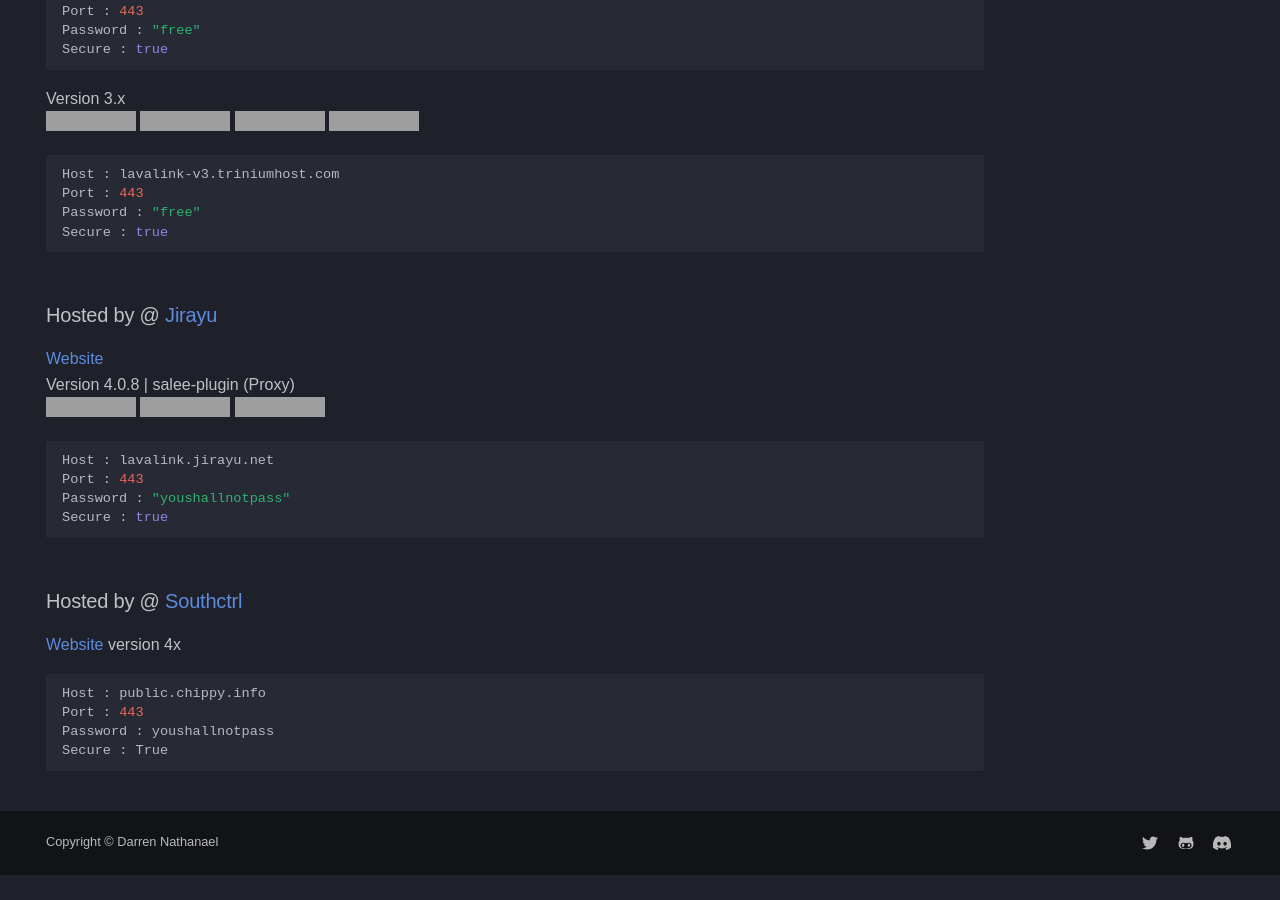
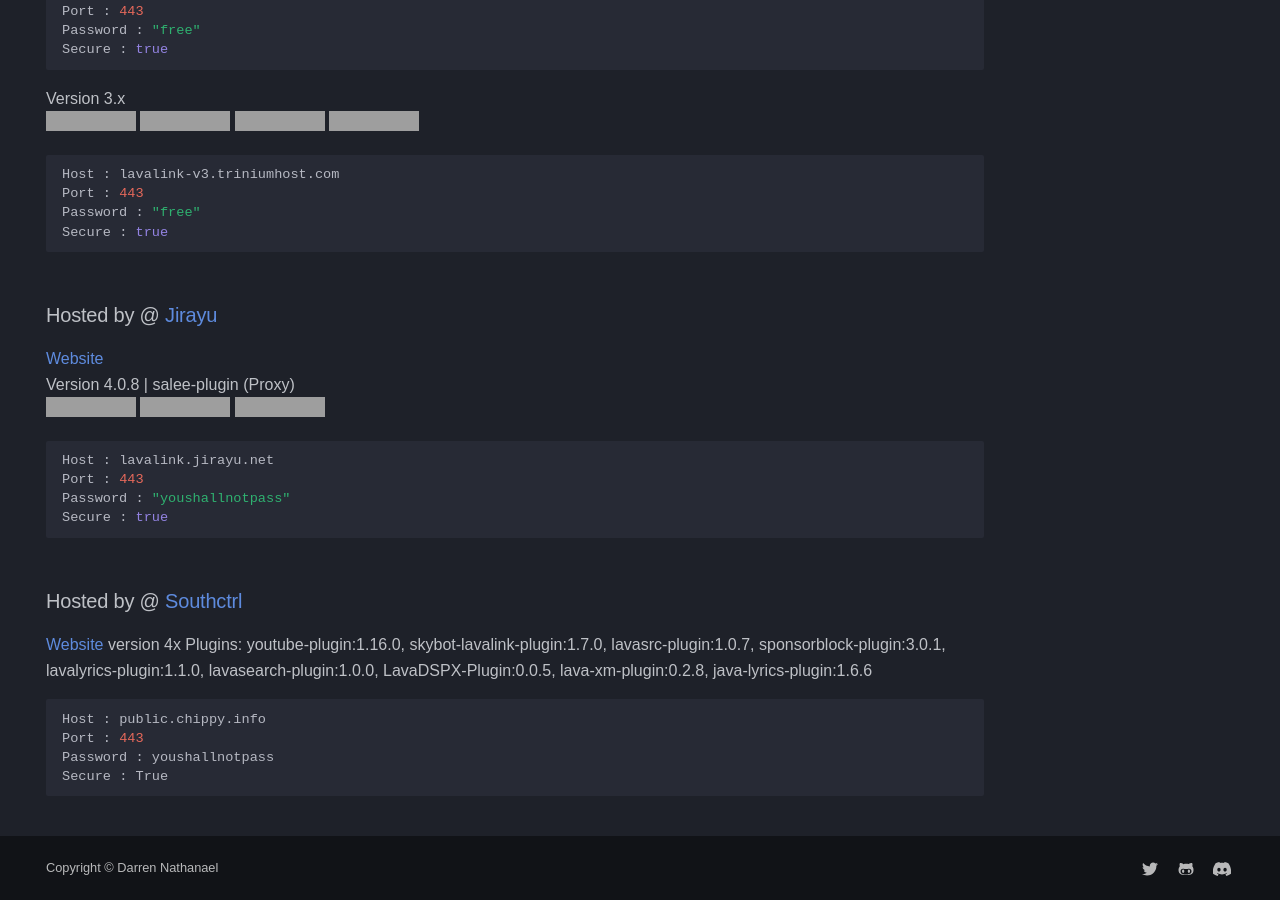
Before and after one commit to DarrenOfficial/lavalink-list, an MkDocs documentation site: the page built from docs/SSL/Lavalink-SSL.md, in a window 1280 px wide and 900 px high, scrolled down 1705 px, cut to the strip 0-900 px from the top of the window. Built offline with MkDocs 1.6.1 and Material for MkDocs 9.7.7, drawn with Linux system fonts in a browser that asks for light colours; some web fonts are replaced; comment, search, counter and statistics services are not loaded; a style sheet for code colours, icons or effects is not loaded; before the commit the page ends 2580 px from its top, so only the background shows below that; grey boxes are pictures that could not be loaded.

Commit message:
Update Lavalink-SSL.md

````diff
--- a/docs/SSL/Lavalink-SSL.md
+++ b/docs/SSL/Lavalink-SSL.md
@@ -106,7 +106,7 @@ Secure : true
 
 ### Hosted by @ [Southctrl](https://discord.gg/PF5WN3FEA5)
 [Website](https://chippy.info)
-version 4x
+version 4x Plugins: youtube-plugin:1.16.0, skybot-lavalink-plugin:1.7.0, lavasrc-plugin:1.0.7, sponsorblock-plugin:3.0.1, lavalyrics-plugin:1.1.0, lavasearch-plugin:1.0.0, LavaDSPX-Plugin:0.0.5, lava-xm-plugin:0.2.8, java-lyrics-plugin:1.6.6
 ```bash
 Host : public.chippy.info
 Port : 443
````
